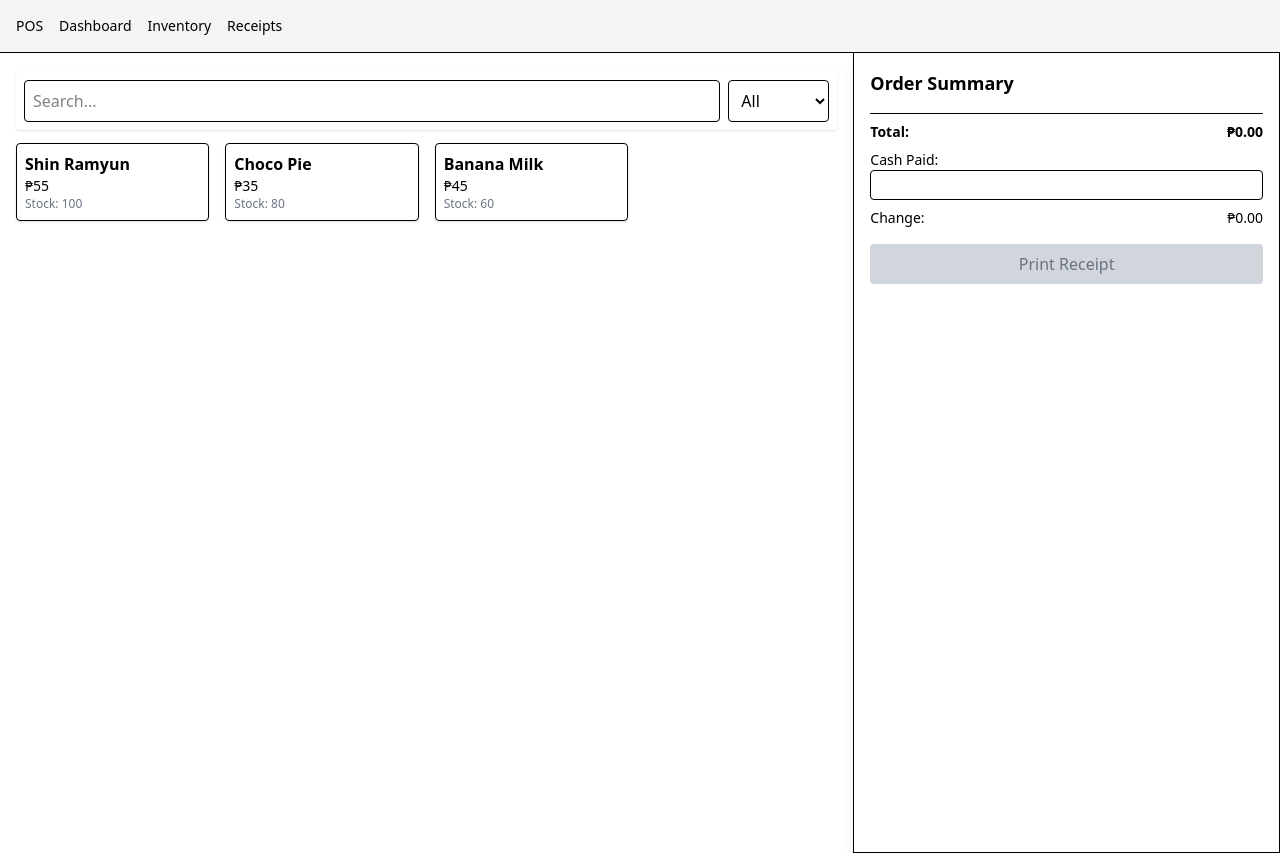
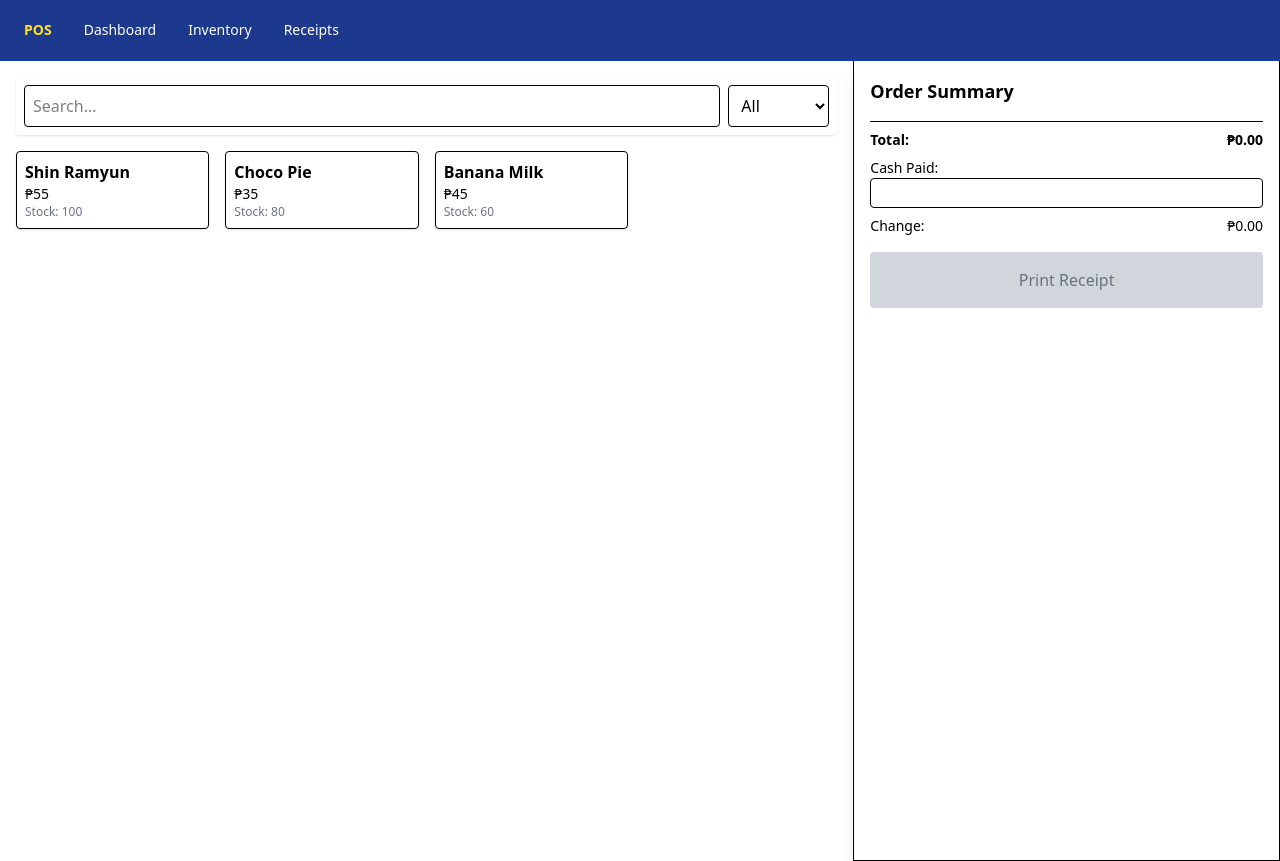
Before and after one commit to MaverickSeneris/pos, a React (Vite) app: page / in a window 1280 px wide. Built offline with nearby package versions, Linux system fonts and the light colour scheme.

Commit message:
feat: major ui improvements

```diff
--- a/src/App.jsx
+++ b/src/App.jsx
@@ -1,10 +1,10 @@
-// App.jsx
 import {
   BrowserRouter as Router,
   Routes,
   Route,
   Link,
   Navigate,
+  useLocation,
 } from "react-router-dom";
 import POS from "./pages/POS";
 import Dashboard from "./pages/Dashboard";
@@ -12,6 +12,35 @@ import Login from "./pages/Login";
 import Inventory from "./pages/Inventory";
 import Receipts from "./pages/Receipts";
 import { useState, useEffect } from "react";
+
+// \U0001f9e0 This component highlights the active link
+function NavBar() {
+  const location = useLocation();
+
+  const linkClass = (path) =>
+    `px-2 py-1 rounded transition ${
+      location.pathname === path
+        ? "text-yellow-300 font-bold"
+        : "text-white hover:text-yellow-200"
+    }`;
+
+  return (
+    <nav className="sticky top-0 z-50 bg-blue-900 p-4 flex gap-4 text-sm border-b border-blue-800">
+      <Link to="/" className={linkClass("/")}>
+        POS
+      </Link>
+      <Link to="/dashboard" className={linkClass("/dashboard")}>
+        Dashboard
+      </Link>
+      <Link to="/inventory" className={linkClass("/inventory")}>
+        Inventory
+      </Link>
+      <Link to="/receipts" className={linkClass("/receipts")}>
+        Receipts
+      </Link>
+    </nav>
+  );
+}
 
 function App() {
   const [authenticated, setAuthenticated] = useState(
@@ -24,9 +53,6 @@ function App() {
       setAuthenticated(true);
     }
   };
-
-  console.log("Expected:", import.meta.env.VITE_DASHBOARD_PASSWORD);
-
 
   useEffect(() => {
     const existingInventory = localStorage.getItem("inventory");
@@ -66,13 +92,7 @@ function App() {
 
   return (
     <Router>
-      <nav className=" sticky top-0 z-50 bg-gray-100 p-4 flex gap-4 text-sm border-b">
-        <Link to="/">POS</Link>
-        <Link to="/dashboard">Dashboard</Link>
-        <Link to="/inventory">Inventory</Link>
-        <Link to="/receipts">Receipts</Link>
-      </nav>
-
+      <NavBar />
       <Routes>
         <Route path="/" element={<POS />} />
         <Route
@@ -87,12 +107,7 @@ function App() {
             authenticated ? <Inventory /> : <Login onLogin={handleLogin} />
           }
         />
-        <Route
-          path="/receipts"
-          element={
-            authenticated ? <Receipts /> : <Login onLogin={handleLogin} />
-          }
-        />
+        <Route path="/receipts" element={<Receipts />} />
         <Route path="*" element={<Navigate to="/" replace />} />
       </Routes>
     </Router>
--- a/src/components/OrderSummary.jsx
+++ b/src/components/OrderSummary.jsx
@@ -164,7 +164,7 @@ function OrderSummary({ cart, setCart, inventory, setInventory }) {
                         .filter((i) => i.qty > 0)
                     )
                   }
-                  className="px-2 bg-gray-200 rounded hover:bg-gray-300"
+                  className="px-2 bg-gray-200 rounded hover:bg-gray-300 active:scale-95 active:bg-gray-400 transition"
                 >
                   −
                 </button>
@@ -177,7 +177,7 @@ function OrderSummary({ cart, setCart, inventory, setInventory }) {
                       )
                     )
                   }
-                  className="px-2 bg-gray-200 rounded hover:bg-gray-300"
+                  className="px-2 bg-gray-200 rounded hover:bg-gray-300 active:scale-95 active:bg-gray-400 transition"
                 >
                   +
                 </button>
@@ -189,6 +189,15 @@ function OrderSummary({ cart, setCart, inventory, setInventory }) {
           </div>
         ))}
       </div>
+      {cart.length > 0 && <button
+        onClick={() => {
+          setCart([]);
+          setCash("");
+        }}
+        className="mt-2 w-full bg-red-100 text-red-600 py-1 sm:py-2 text-[11px] sm:text-base rounded hover:bg-red-200 active:scale-95 transition"
+      >
+        Reset Order
+      </button>}
 
       <div className="border-t pt-2 mt-2">
         <div className="flex justify-between font-semibold text-[11px] sm:text-sm">
@@ -217,7 +226,8 @@ function OrderSummary({ cart, setCart, inventory, setInventory }) {
       </div>
 
       <button
-        className="mt-4 w-full bg-green-600 text-white py-1 sm:py-2 text-[11px] sm:text-base rounded disabled:bg-gray-300 disabled:text-gray-500"
+        className="mt-4 w-full bg-green-600 text-white py-1 sm:py-4 text-[11px] sm:text-base rounded disabled:bg-gray-300 disabled:text-gray-500
+    active:scale-95 active:bg-green-700 transition"
         onClick={() => {
           const now = new Date();
           const id = `R-${now
--- a/src/pages/Dashboard.jsx
+++ b/src/pages/Dashboard.jsx
@@ -122,22 +122,22 @@ function Dashboard() {
     <div className="p-4 pb-24 text-sm md:text-base">
       <div className="flex justify-between items-center mb-4 sticky top-0 bg-white z-10 py-2">
         <h1 className="text-xl md:text-2xl font-bold">Dashboard</h1>
-        <div className="flex gap-2">
+        <div className="flex gap-2 flex-wrap">
           <button
             onClick={handleBackToPOS}
-            className="bg-gray-300 hover:bg-gray-400 px-3 py-1 rounded text-sm"
+            className="bg-gray-300 hover:bg-gray-400 px-2 sm:px-3 py-1 sm:py-1.5 text-[11px] sm:text-sm rounded"
           >
-            Back to POS
+            POS
           </button>
           <button
             onClick={handleViewReceipts}
-            className="bg-blue-500 hover:bg-blue-600 text-white px-3 py-1 rounded text-sm"
+            className="bg-blue-500 hover:bg-blue-600 text-white px-2 sm:px-3 py-1 sm:py-1.5 text-[11px] sm:text-sm rounded"
           >
-            View Receipts
+            Receipts
           </button>
           <button
             onClick={handleLogout}
-            className="bg-red-500 hover:bg-red-600 text-white px-3 py-1 rounded text-sm"
+            className="bg-red-500 hover:bg-red-600 text-white px-2 sm:px-3 py-1 sm:py-1.5 text-[11px] sm:text-sm rounded"
           >
             Logout
           </button>
--- a/src/pages/Inventory.jsx
+++ b/src/pages/Inventory.jsx
@@ -250,7 +250,7 @@ function Inventory() {
       )}
 
       <div className="overflow-x-auto">
-        <table className="w-full text-sm border">
+        <table className="w-full text-sm border-collapse border">
           <thead className="bg-gray-100">
             <tr>
               <th className="border p-2">Name</th>
@@ -265,20 +265,29 @@ function Inventory() {
               <tr key={item.id} className="text-center">
                 <td className="border p-2">{item.name}</td>
                 <td className="border p-2">₱{item.price}</td>
-                <td className="border p-2">{item.stock}</td>
+                <td className="border p-2">
+                  {item.stock === 0 ? (
+                    <span className="text-red-500 font-semibold text-xs">
+                      Out of Stock
+                    </span>
+                  ) : (
+                    item.stock
+                  )}
+                </td>
+
                 <td className="border p-2">{item.category}</td>
-                <td className="border p-2 space-x-1">
+                <td className="border p-2 flex gap-1 justify-center flex-wrap">
                   <button
                     onClick={() => handleEdit(item)}
-                    className="bg-blue-500 text-white px-2 rounded"
+                    className=" text-green-400 font-semibold px-2 py-0.5 text-xs rounded"
                   >
                     Edit
                   </button>
                   <button
                     onClick={() => handleDelete(item.id)}
-                    className="bg-red-500 text-white px-2 rounded"
+                    className="text-red-400 font-semibold px-2 py-0.5 text-xs rounded"
                   >
-                    Delete
+                    Del
                   </button>
                 </td>
               </tr>
--- a/src/pages/POS.jsx
+++ b/src/pages/POS.jsx
@@ -49,7 +49,7 @@ function POS() {
     <div className="flex flex-col md:flex-row min-h-screen md:min-h-0">
       {/* Left: Item selection */}
       <div className="w-full md:w-2/3 p-4 relative">
-        <div className="sticky top-[72px] bg-white p-2 z-50 shadow rounded flex items-center gap-2 mb-4">
+        <div className="sticky top-[72px] bg-white p-2 z-10 shadow rounded flex items-center gap-2 mb-4">
           <input
             type="text"
             placeholder="Search..."
@@ -75,11 +75,15 @@ function POS() {
             <div
               key={item.id}
               onClick={() => item.stock > 0 && addToCart(item)}
-              className={`border rounded p-1 sm:p-2 shadow cursor-pointer text-[10px] sm:text-sm ${
-                item.stock === 0
-                  ? "opacity-50 cursor-not-allowed"
-                  : "hover:bg-gray-100"
-              }`}
+              className={`
+    border rounded p-1 sm:p-2 shadow text-[10px] sm:text-sm
+    transition-transform duration-100
+    ${
+      item.stock === 0
+        ? "opacity-50 cursor-not-allowed bg-red-100"
+        : "cursor-pointer hover:bg-gray-100 active:bg-green-100 active:scale-95"
+    }
+  `}
             >
               <h3 className="font-bold text-xs sm:text-base">{item.name}</h3>
               <p className="text-[10px] sm:text-sm">₱{item.price}</p>
```
